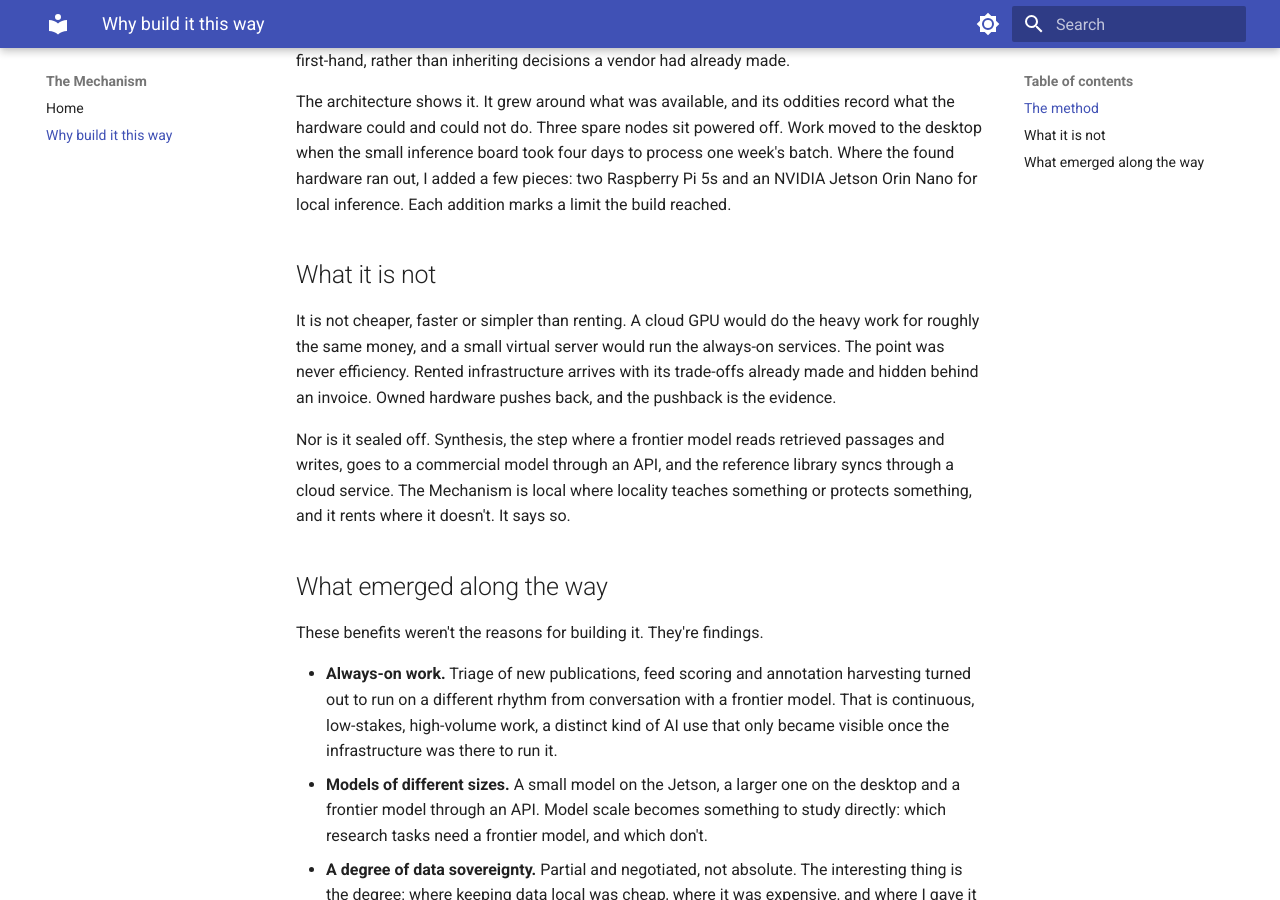
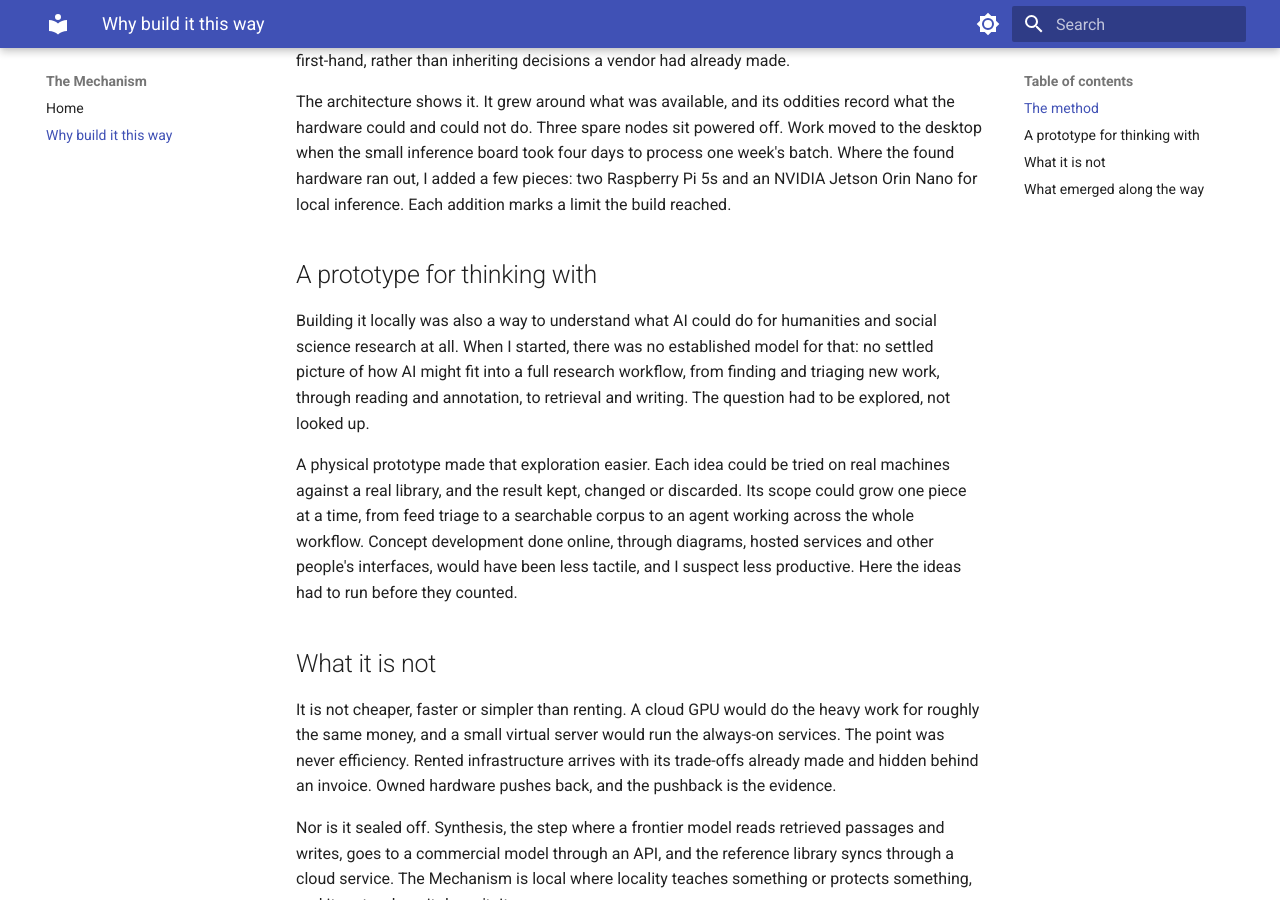
Before and after one commit to jamessmithies/the-mechanism-project, an MkDocs documentation site: the page built from docs/why.md, in a window 1280 px wide and 900 px high, scrolled down 311 px. Built offline with MkDocs 1.6.1 and Material for MkDocs 9.7.7, drawn with Linux system fonts in a browser that asks for light colours.

Commit message:
why: building locally as a way to explore AI for HASS research
Co-Authored-By: Claude Opus 5.5 <noreply@anthropic.com>

```diff
--- a/docs/why.md
+++ b/docs/why.md
@@ -14,6 +14,19 @@ hardware could and could not do. Three spare nodes sit powered off. Work moved t
 the small inference board took four days to process one week's batch. Where the found hardware ran
 out, I added a few pieces: two Raspberry Pi 5s and an NVIDIA Jetson Orin Nano for local inference.
 Each addition marks a limit the build reached.
+
+## A prototype for thinking with
+
+Building it locally was also a way to understand what AI could do for humanities and social science
+research at all. When I started, there was no established model for that: no settled picture of how
+AI might fit into a full research workflow, from finding and triaging new work, through reading and
+annotation, to retrieval and writing. The question had to be explored, not looked up.
+
+A physical prototype made that exploration easier. Each idea could be tried on real machines against
+a real library, and the result kept, changed or discarded. Its scope could grow one piece at a time,
+from feed triage to a searchable corpus to an agent working across the whole workflow. Concept
+development done online, through diagrams, hosted services and other people's interfaces, would have
+been less tactile, and I suspect less productive. Here the ideas had to run before they counted.
 
 ## What it is not
 
```
